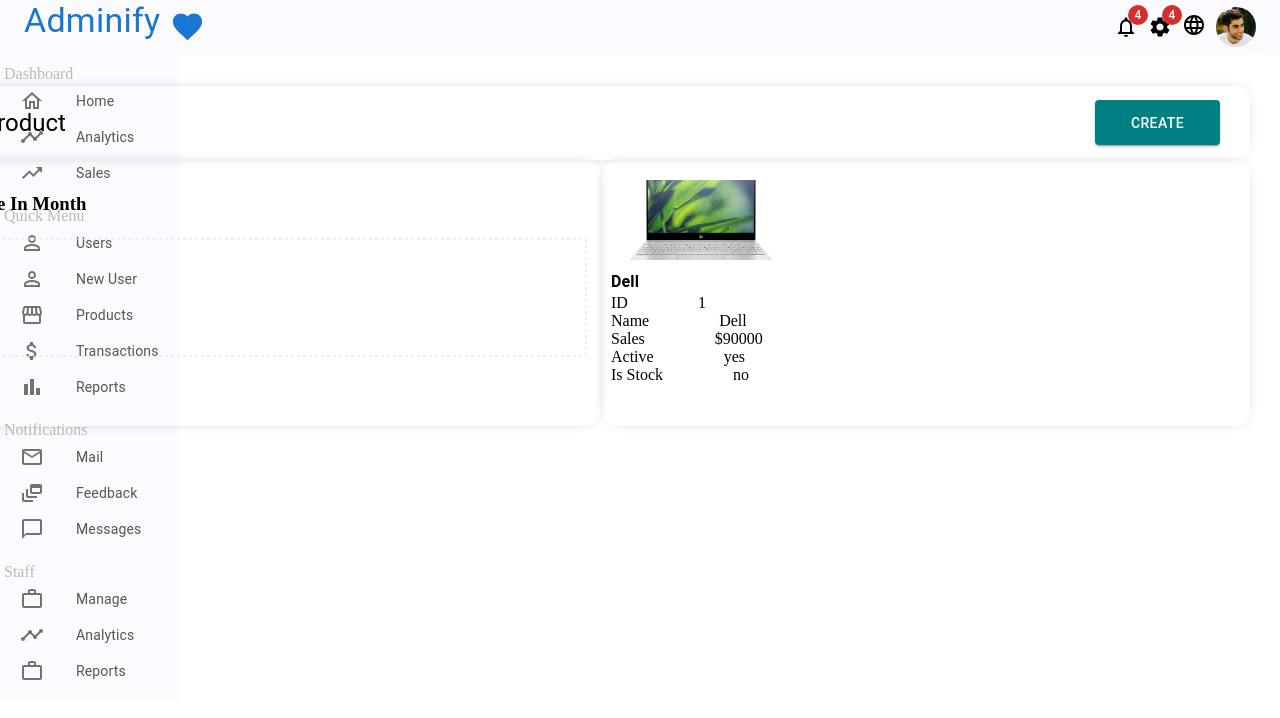
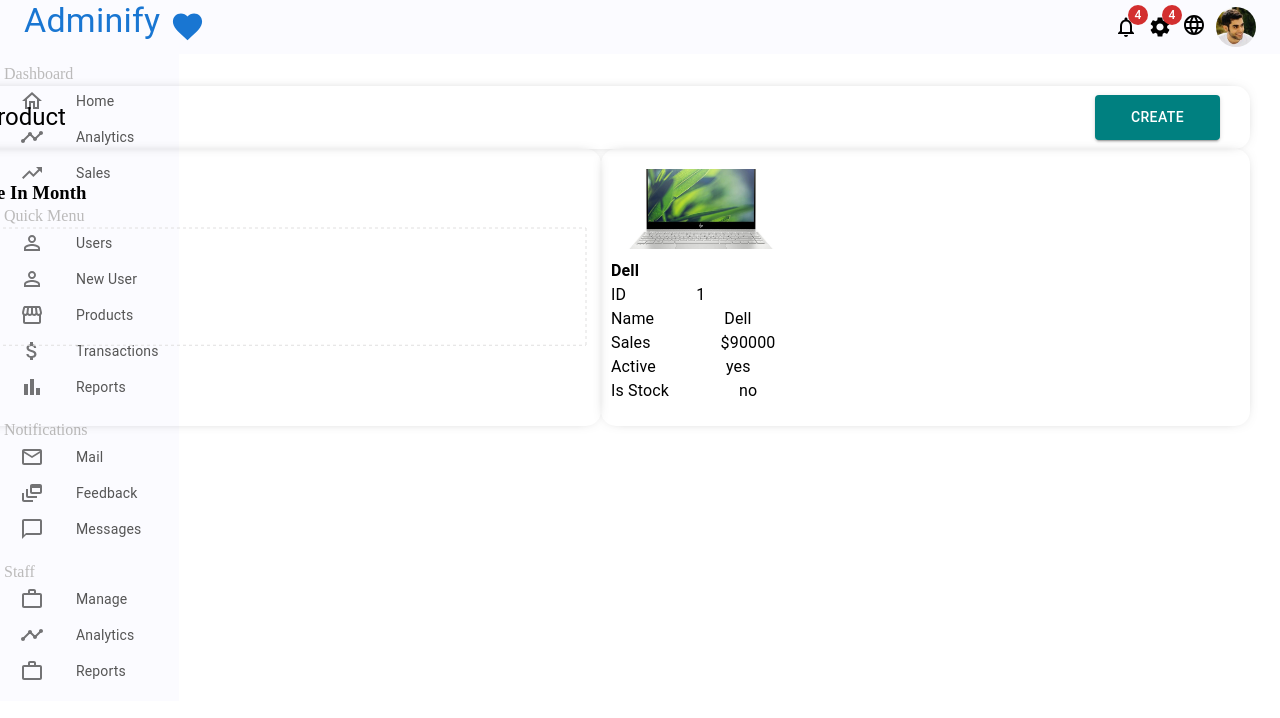
Before and after one commit to mbagher26/adminify, a React (Create React App) app: page /products/1 in a window 1280 px wide. Shown: the top 718 px of the page. Built offline with nearby package versions, Linux system fonts and the light colour scheme; no server answers; the database is empty.

Commit message:
change Stack to typography

```diff
--- a/src/pages/product/Product.js
+++ b/src/pages/product/Product.js
@@ -47,28 +47,28 @@
         <Stack className='product-info-button'>
 
           <Stack className='product-info-item'>
-            <Stack className='product-key'>ID</Stack>
-            <Stack className='product-value'>1</Stack>
+            <Typography className='product-key'>ID</Typography>
+            <Typography className='product-value'>1</Typography>
           </Stack>
 
           <Stack className='product-info-item'>
-            <Stack className='product-key'>Name</Stack>
-            <Stack className='product-value'>Dell</Stack>
+            <Typography className='product-key'>Name</Typography>
+            <Typography className='product-value'>Dell</Typography>
           </Stack>
 
           <Stack className='product-info-item'>
-            <Stack className='product-key'>Sales</Stack>
-            <Stack className='product-value'>$90000</Stack>
+            <Typography className='product-key'>Sales</Typography>
+            <Typography className='product-value'>$90000</Typography>
           </Stack>
 
           <Stack className='product-info-item'>
-            <Stack className='product-key'>Active</Stack>
-            <Stack className='product-value'>yes</Stack>
+            <Typography className='product-key'>Active</Typography>
+            <Typography className='product-value'>yes</Typography>
           </Stack>
 
           <Stack className='product-info-item'>
-            <Stack className='product-key'>Is Stock</Stack>
-            <Stack className='product-value'>no</Stack>
+            <Typography className='product-key'>Is Stock</Typography>
+            <Typography className='product-value'>no</Typography>
           </Stack>
         </Stack>
       </Grid>
```
